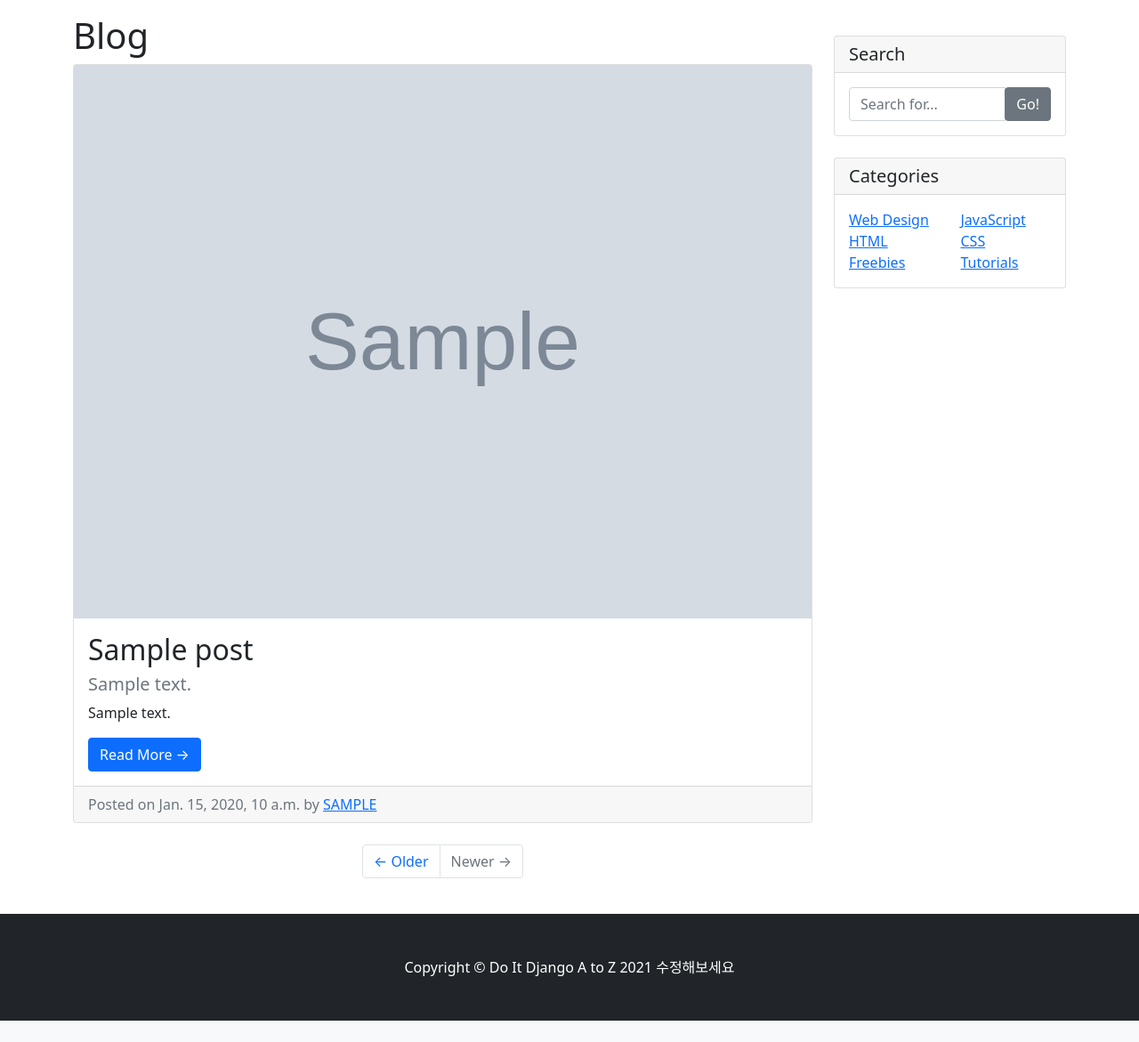
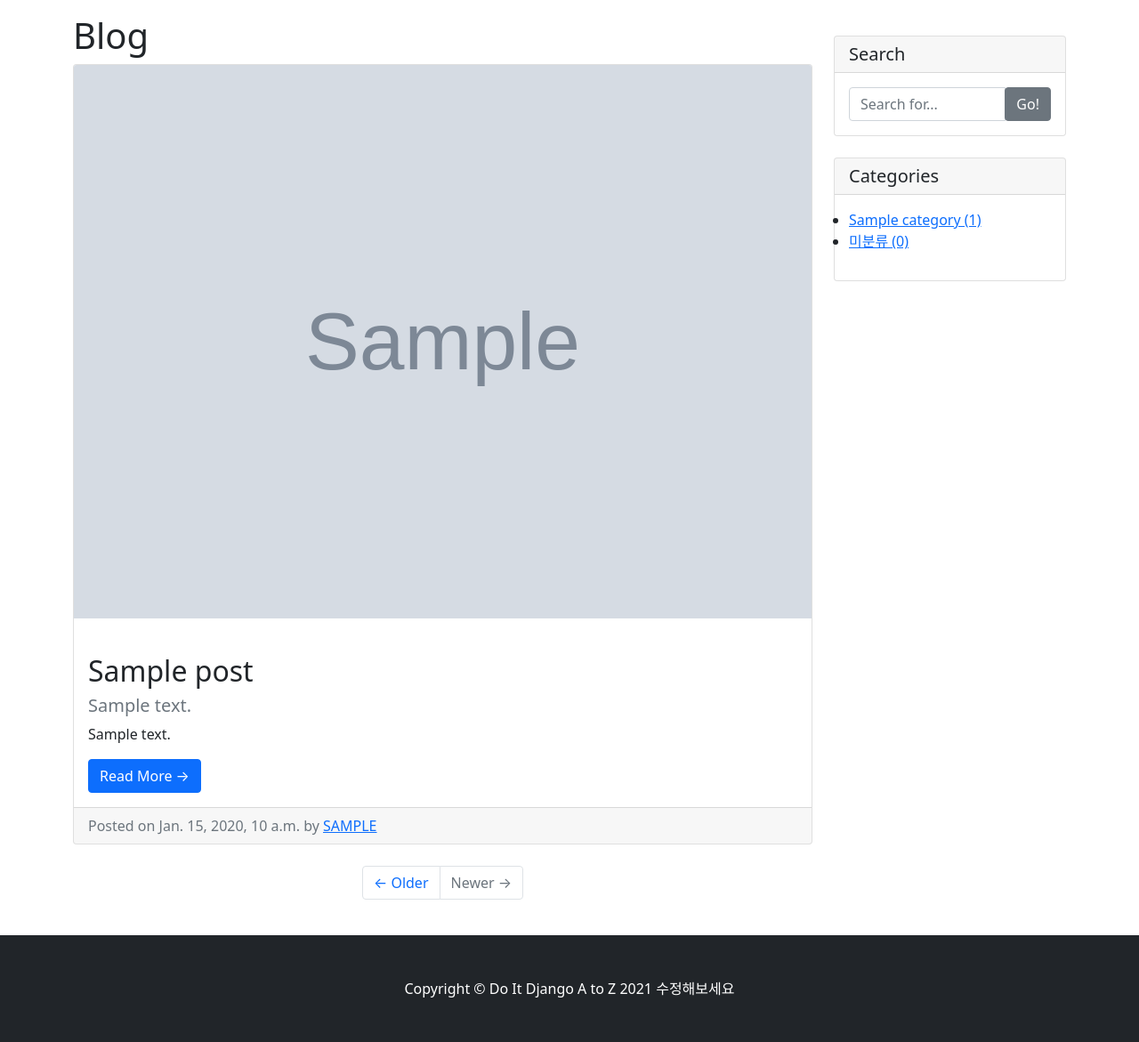
Before and after one commit to kwonssshyeon/2022_1_GETIT_django, a Django app: page /blog/ in a window 1280 px wide. Shown: the part 56-1227 px from the top of the page at 89% size. Before the commit the page ends 1203 px from the top, so only its background shows below. Run offline with Django 4.2, Linux system fonts and the light colour scheme; tables that the repository leaves empty hold one stand-in row (values such as "Sample post"); grey boxes marked "Sample" are stand-in pictures; some libraries are stand-ins or nearby versions.

Commit message:
포스트 목록에 categories 나타내기

```diff
--- a/blog/models.py
+++ b/blog/models.py
@@ -1,8 +1,21 @@
+from curses import def_prog_mode
 from statistics import mode
 from django.db import models
 from django.contrib.auth.models import User
 import os
 # Create your models here.
+
+class Category(models.Model):
+    name=models.CharField(max_length=50,unique = True)
+    slug = models.SlugField(max_length=200, unique=True,allow_unicode=True)
+
+    def __str__(self):
+        return self.name
+
+    class Meta:
+        verbose_name_plural='Categories'
+
+
 class Post(models.Model):
     title = models.CharField(max_length =30)
     hook_text = models.CharField(max_length=100,blank=True)
@@ -16,6 +29,8 @@
 
     author = models.ForeignKey(User, null=True, on_delete=models.SET_NULL)
 
+    category = models.ForeignKey(Category, null=True,blank=True, on_delete=models.SET_NULL)
+
     def __str__(self):
         return f'[{self.pk}]{self.title}::{self.author}'
 
--- a/blog/templates/blog/base.html
+++ b/blog/templates/blog/base.html
@@ -36,36 +36,20 @@
                 </div>
 
                 <!-- Categories Widget -->
-                <div class="card my-4">
+                <div class="card my-4" id="categories-card">
                     <h5 class="card-header">Categories</h5>
                     <div class="card-body">
                         <div class="row">
-                            <div class="col-lg-6">
-                                <ul class="list-unstyled mb-0">
+                            <ul>
+                                {% for category in categories %}
                                 <li>
-                                        <a href="#">Web Design</a>
+                                    <a href="{{category.get_absolute_url}}">{{category}} ({{category.post_set.count}})</a>
                                 </li>
+                                {% endfor %}
                                 <li>
-                                        <a href="#">HTML</a>
-                                    </li>
-                                    <li>
-                                        <a href="#">Freebies</a>
+                                    <a href="/blog/category/no_category/">미분류 ({{no_category_post_count}})</a>
                                 </li>
                             </ul>
-                            </div>
-                            <div class="col-lg-6">
-                                <ul class="list-unstyled mb-0">
-                                    <li>
-                                        <a href="#">JavaScript</a>
-                                    </li>
-                                    <li>
-                                        <a href="#">CSS</a>
-                                    </li>
-                                    <li>
-                                        <a href="#">Tutorials</a>
-                                    </li>
-                                </ul>
-                            </div>
                         </div>
                     </div>
                 </div>
--- a/blog/templates/blog/post_list.html
+++ b/blog/templates/blog/post_list.html
@@ -1,16 +1,21 @@
 {% extends 'blog/base.html' %}
 {% block main_area %}
             <h1>Blog</h1>
-                {% if post_list %}
+                {% if post_list.exists %}
                 {% for p in post_list %}
                 <!-- Blog Post -->
-                <div class="card mb-4">
+                <div class="card mb-4" id="post-{{p.pk}}">
                     {% if p.head_image %}
                     <img class="card-img-top" src="{{ p.head_image.url }}" alt="{{p}} head image">
                     {% else %}
                     <img class="card-img-top" src="https://picsum.photos/seed/{{p.id}}800/200" alt="random_image">
                     {% endif %}
                     <div class="card-body">
+                        {% if category %}
+                        <span class = "badge badge_secondary float-right">{{p.category}}</span>
+                        {% else %}
+                        <span class = "badge badge_secondary float-right">미분류</span>
+                        {% endif %}
                         <h2 class="card-title">{{ p.title }}</h2>
                         {% if p.hook_text %}
                         <h5 class="text-muted">{{p.hook_text}}</h5>
--- a/blog/views.py
+++ b/blog/views.py
@@ -1,6 +1,7 @@
 from django.shortcuts import render
 from .models import Post
 from django.views.generic import ListView,DetailView
+from .models import Post,Category
 
 # Create your views here.
 #def index(request):
@@ -17,6 +18,15 @@
 class PostList(ListView):
     model =Post
     ordering='pk'
+
+    def get_context_data(self, **kwargs):
+        context = super(PostList,self).get_context_data()
+        context['categories']=Category.objects.all()
+        context['no_category_post_count'] = Post.objects.filter(category = None).count()
+        return context
+
+
+
 
 class PostDetail(DetailView):
     model=Post
--- a/getit_django_prj/settings.py
+++ b/getit_django_prj/settings.py
@@ -37,8 +37,10 @@
     'django.contrib.sessions',
     'django.contrib.messages',
     'django.contrib.staticfiles',
+    'django_extensions',
     'blog' ,
     'single_pages' ,
+
 ]
 
 MIDDLEWARE = [
```
Also changed, not shown: blog/admin.py (+6 -1 lines), blog/tests.py (+61 -38 lines), 4 other files. Lines whose indentation alone changed are shown as unchanged.
